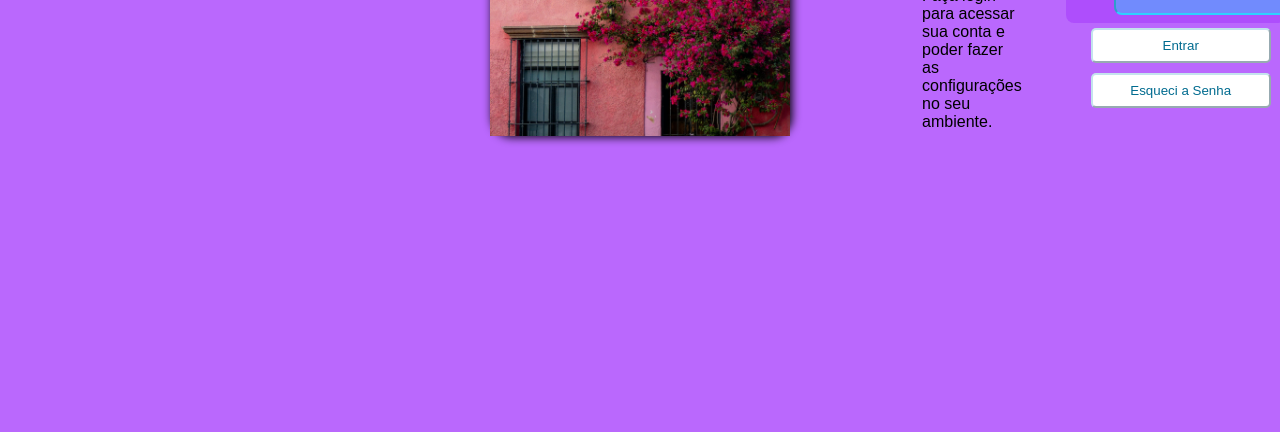
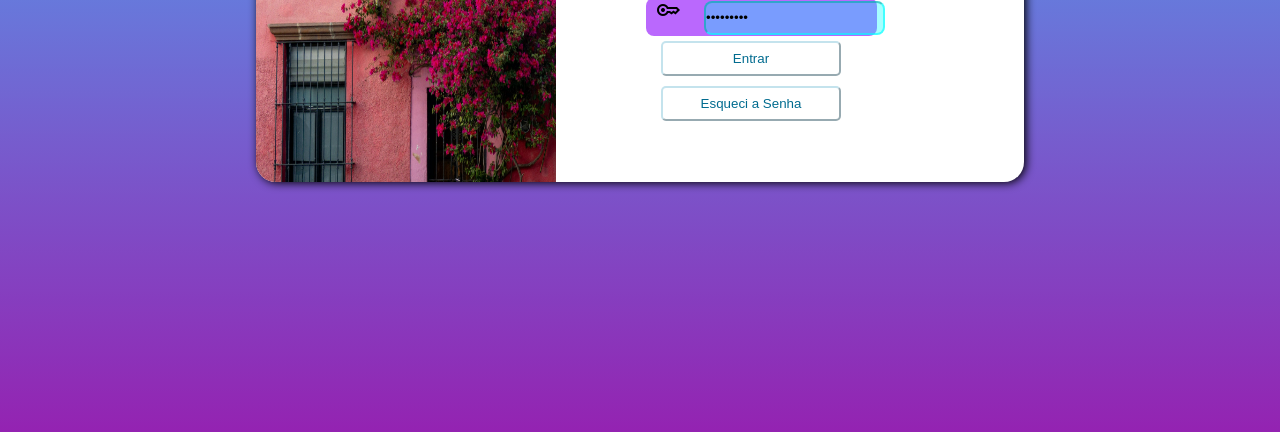
Before and after one commit to matheus-czeck/Ex-de-Html-e-Css, a plain HTML site: page desafio-login/img/index.html in a window 1280 px wide. Shown: the part 368-800 px from the top of the page. Drawn offline with nearby package versions, Linux system fonts and the light colour scheme.

Commit message:
projeto-ogin

```diff
--- a/desafio-login/img/estilo/media-querystyle.css
+++ b/desafio-login/img/estilo/media-querystyle.css
@@ -1,12 +1,44 @@
 @charset "UTF-8";
 
 @media screen and (min-width: 768px) {
-
-    main{
-        display: flex;
-        position:absolute;
-        background-color: white;
-
+    body, html {
+        background-image: linear-gradient(to bottom,rgba(0, 255, 255, 0.589), rgba(128, 0, 128, 0.562));
+        width: 100vw;
+        height: 100vh;
     }
 
+    main {
+       display: flex;
+       background-color: white;
+       width: 90vw;
+       height: 300px;
 }
+#login {
+    margin-left: 10px;
+
+
+}
+img{
+    width: 300px;
+    border-radius: 20px 0px 0px 20px;
+}
+h1 {
+    text-align: center;
+
+}
+p {
+    text-indent: 10px;
+}
+form  {
+    margin-left: 70px;
+}
+#icon {
+    margin-right: 0px ;
+    width: 231px;
+    height: 38px;
+
+}
+
+
+
+}
--- a/desafio-login/img/estilo/style.css
+++ b/desafio-login/img/estilo/style.css
@@ -43,6 +43,19 @@ main > form {
     margin-left: 13%  ;
 
 }
+#login {
+    margin-left: 10px;
+}
+h1 {
+    text-align: center;
+}
+p {
+     text-indent: 10px;
+     text-align: left;
+}
+form {
+    margin-left: 20px;
+}
 
 #iemail {
     background-color: rgba(0, 255, 255, 0.349);
@@ -56,12 +69,13 @@ main > form {
     background-color: rgba(172, 73, 253, 0.075);
 }
 #icon {
-    width: 220px ;
-    height: 45px ;
     margin-bottom: 5px;
     background-color: rgba(172, 73, 253, 0.829);
     border-radius: 8px;
     position: relative;
+    margin-right: 0px ;
+    width: 231px;
+    height: 38px;
 }
 
 #ientrar {
--- a/desafio-login/img/index.html
+++ b/desafio-login/img/index.html
@@ -11,7 +11,9 @@
 </head>
 <body>
     <main>
+
         <img src="pexels-juanjo-menta-16585271 (1).jpg" alt="img">
+        <div id="login">
         <h1>Login</h1>
         <p>Seja bem-vindo(a) novamente, Faça login para acessar sua conta e poder fazer as configurações no seu ambiente.</p>
         <form action="#">
@@ -23,8 +25,8 @@
                 <input type="password" name="email" id="iemail" value="Sua senha" ></span></p>
             <input type="submit" value="Entrar" id="ientrar">
             <input type="submit" value="Esqueci a Senha" id="iesqueci">
-        </form>
-
+         </form>
+        </div>
     </main>
 
 </body>
```
